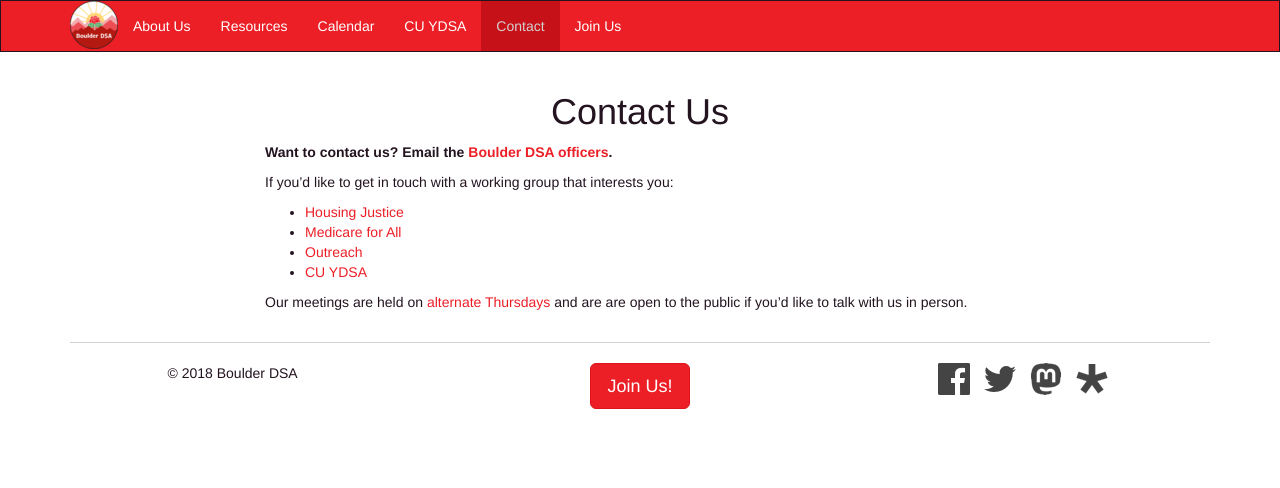
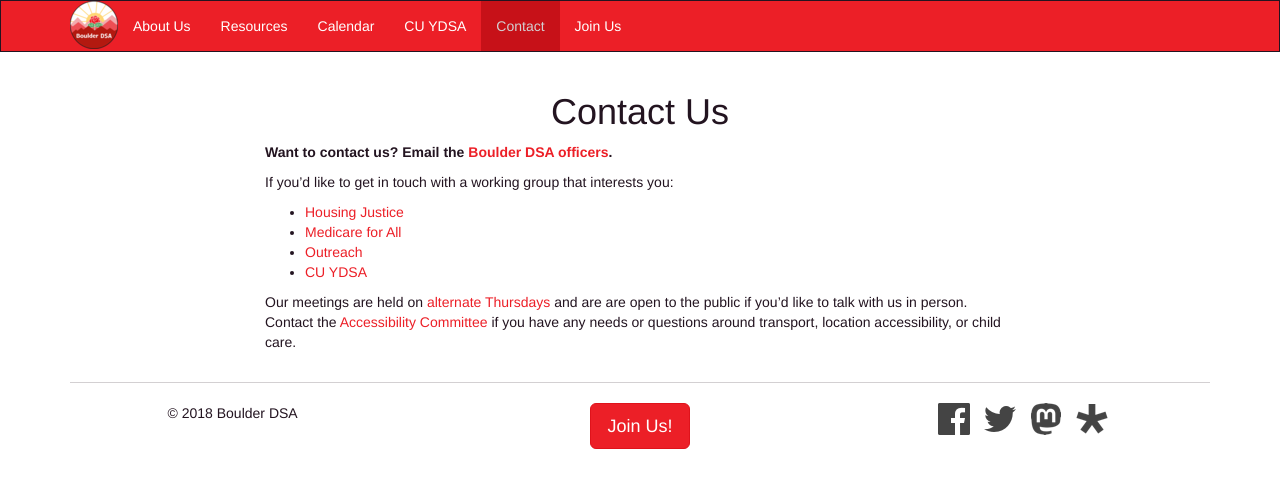
Before and after one commit to boulderdsa/boulderdsa.github.io, a Jekyll site: the page built from contact.md, in a window 1280 px wide. Shown: the top 488 px of the page. Built offline with Jekyll 4.4.1, drawn with Linux system fonts in a browser that asks for light colours.

Commit message:
Added Accessibility Committee to Contact

```diff
--- a/contact.md
+++ b/contact.md
@@ -12,7 +12,7 @@ If you'd like to get in touch with a working group that interests you:
 * [Outreach][email-outreach]
 * [CU YDSA][email-ydsa]
 
-Our meetings are held on [alternate Thursdays]({% link calendar.md %}) and are are open to the public if you'd like to talk with us in person.
+Our meetings are held on [alternate Thursdays]({% link calendar.md %}) and are are open to the public if you'd like to talk with us in person. Contact the [Accessibility Committee][email-accessibility] if you have any needs or questions around transport, location accessibility, or child care.
 
 [email-officers]: mailto:boulderdsa@gmail.com
 [email-housing]: mailto:boulder.housing.justice@gmail.com
@@ -20,4 +20,4 @@ Our meetings are held on [alternate Thursdays]({% link calendar.md %}) and are a
 [email-outreach]: mailto:boulderdsa.outreach@gmail.com
 [email-ydsa]: mailto:ydsa@colorado.edu
 [email-hgo]: mailto:boulderdsa.hgo@gmail.com
-[mailing-list-signup]: https://actionnetwork.org/forms/sign-up-for-email-updates-from-boulder-dsa
+[email-accessibility]: boulder.dsa.accessibility@gmail.com [mailing-list-signup]: https://actionnetwork.org/forms/sign-up-for-email-updates-from-boulder-dsa
```
